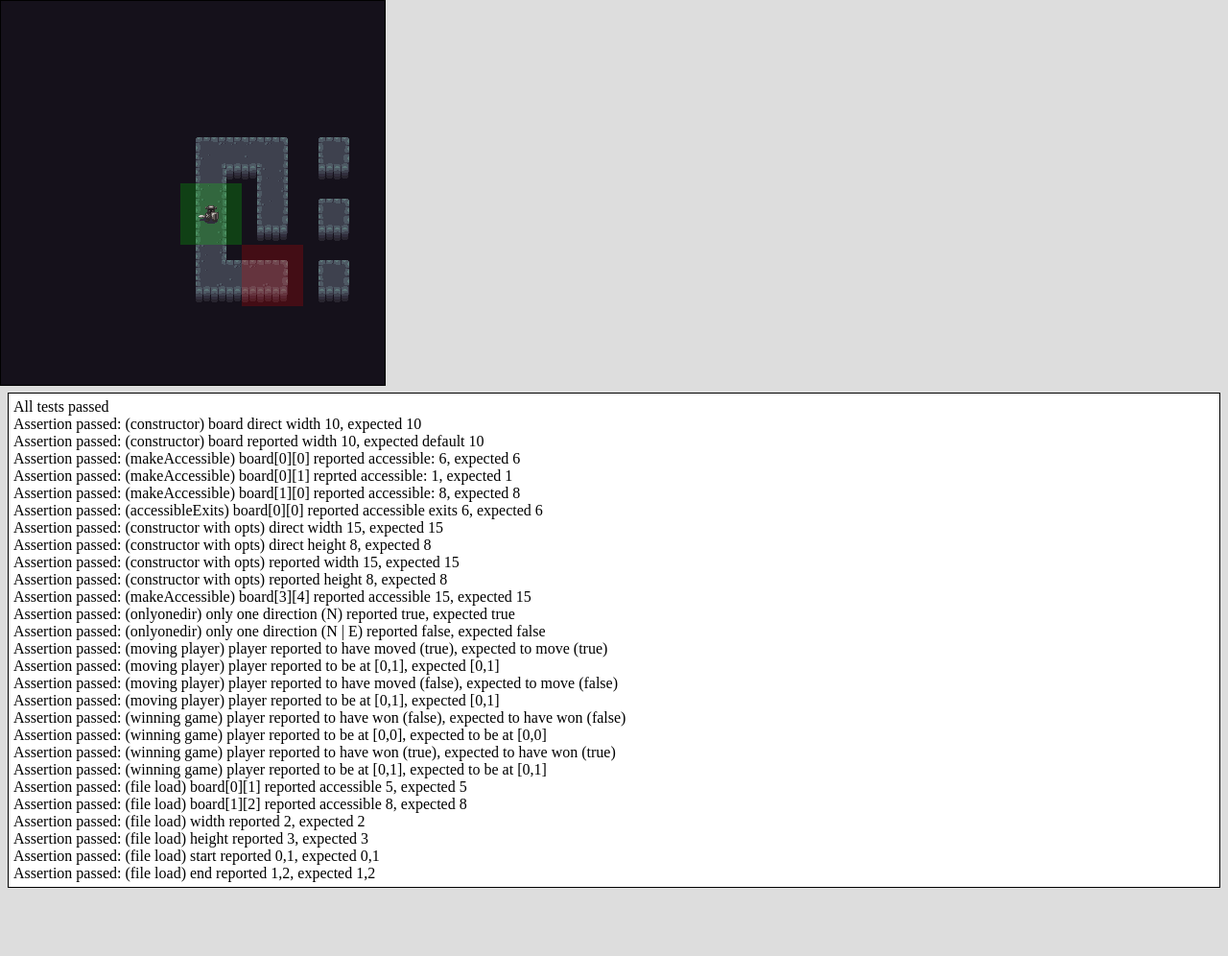
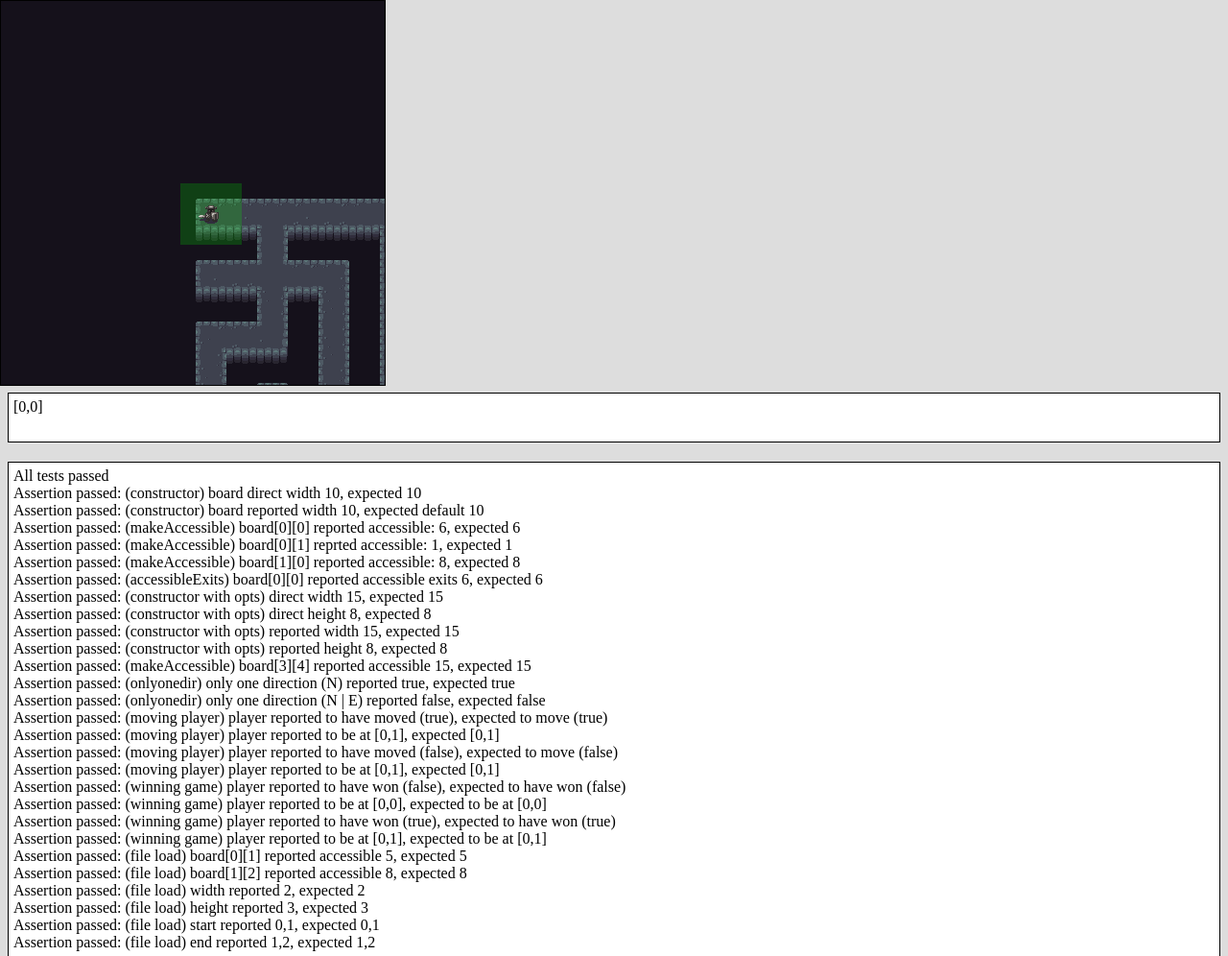
Before and after one commit to Wildtrack/maze, a plain HTML site: page test/index.html in a window 1280 px wide. Shown: the whole page at 96% size. Before the commit the page ends 925 px from the top, so only its background shows below. Drawn offline with Linux system fonts and the light colour scheme.

Commit message:
10x10 level complete, modified test

```diff
--- a/levels/small (5-10)/maze2_3x3.json
+++ b/levels/small (5-10)/maze2_3x3.json
@@ -2,6 +2,6 @@
   "width":3,
   "height":3,
   "start":[0,1],
-  "end":[1,2],
-  "board":[[6,5,3],[12,1,8],[0,0,0]]
+  "end":[2,2],
+  "board":[[6,5,3],[14,1,8],[12,5,1]]
 }
--- a/levels/small (5-10)/maze3_10x10.json
+++ b/levels/small (5-10)/maze3_10x10.json
@@ -1,7 +1,18 @@
 {
   "width":10,
   "height":10,
-  "start":[3,4],
-  "end":[4,5],
-  "board":[[2,0,0,0,0,0,0,0,0,2],[10,0,0,0,0,0,0,0,0,10],[10,0,0,0,0,0,0,0,0,10],[12,5,5,7,5,7,5,5,5,11],[4,5,5,15,1,8,0,0,0,10], [4,5,5,11,0,0,0,0,0,10],[4,5,5,11,0,0,0,0,0,10],[4,5,5,11,0,0,0,0,0,10],[4,5,5,11,0,0,0,0,0,10],[4,5,5,9,0,0,0,0,0,8]]
+  "start":[0,0],
+  "end":[9,9],
+  "board":[
+  	[ 2, 2, 6, 5, 5, 3, 6, 5, 7, 3],
+  	[14,15, 9, 4, 5,15, 9, 2,10,10],
+  	[10,12, 5, 5, 5, 9, 4,13, 9,10],
+  	[14, 5, 5, 7, 5, 7, 5, 5, 5,11],
+  	[12, 7, 5,15, 3, 8, 2, 6, 3,10],
+  	[ 4,13, 5, 9,12, 5,11, 8,10, 8],
+  	[ 4, 5, 7, 3, 2, 4,15, 7,15, 3],
+  	[ 6, 5, 9,10,12, 5,11,10,10,10],
+  	[12, 5, 1,10, 6, 1, 8,10,10,10],
+  	[ 4, 5, 5,13,13, 5, 5, 9, 8, 8]
+  ]
 }
--- a/test/index.html
+++ b/test/index.html
@@ -10,7 +10,8 @@
 	   style="position: absolute; left: 0; top: 0; z-index: 0;"></canvas>
 	 <canvas id="canvas_id" width="400" height="400"
 	   style="position: absolute; left: 0; top: 0; z-index: 1;background-color: transparent;"></canvas>
-    <div id="log" style="position: relative; top: 401px;"></div>
+	<div id="debug" style="position: relative; top: 401px; height:40px;"></div>
+    <div id="log" style="position: relative; top: 421px;"></div>
     <script type="text/javascript" src="../jquery-2.1.3.min.js"></script>
     <script type="text/javascript" src="../canvasengine-1.3.2.all.min.js"></script>
     <script type="text/javascript" src="./testRig.js"></script>
--- a/test/test_mazeRender.js
+++ b/test/test_mazeRender.js
@@ -10,7 +10,7 @@ $(function() {
 			.extend(Input);
 
 	//not testing the model here, assume it works
-	AMaze.model.load('../levels/small (5-10)/maze2_3x3.json', function(loaded) {
+	AMaze.model.load('../levels/small (5-10)/maze3_10x10.json', function(loaded) {
 		var modelTest = loaded;
 
 		canvas.Scene.new({
@@ -128,7 +128,7 @@ $(function() {
 						[																{x:16,y: 0, tiles:["g_flat_w_1","g_flat_w_2","g_flat_w_3"]},{x:32,y: 0, tiles:["g_flat_e_1","g_flat_e_2","g_flat_e_3"]},
 							{x: 0,y:16, tiles:["g_flat_n_1","g_flat_n_2","g_flat_n_3"]},{x:16,y:16, tiles:["g_flat_icorner_se"]},					{x:32,y:16, tiles:["g_flat_e_1","g_flat_e_2","g_flat_e_3"]},
 							{x: 0,y:32, tiles:["g_flat_s_1","g_flat_s_2","g_flat_s_3"]},{x:16,y:32, tiles:["g_flat_icorner_ne"]},					{x:32,y:32, tiles:["g_flat_e_1","g_flat_e_2","g_flat_e_3"]},
-																						{x:16,y:48, tiles:["g_flat_w_1","g_flat_w_2","g_flat_w_3"]},{x:32,y:48, tiles:["g_flat_e_1","g_flat_e_2","g_flat_e_3"]}
+							{x: 0,y:48, tiles:["g_fall_lg"]},							{x:16,y:48, tiles:["g_flat_w_1","g_flat_w_2","g_flat_w_3"]},{x:32,y:48, tiles:["g_flat_e_1","g_flat_e_2","g_flat_e_3"]}
 						],
 						//14: e | s | w
 						[	{x: 0,y:16, tiles:["g_flat_n_1","g_flat_n_2","g_flat_n_3"]},{x:16,y:16, tiles:["g_flat_n_1","g_flat_n_2","g_flat_n_3"]},{x:32,y:16, tiles:["g_flat_n_1","g_flat_n_2","g_flat_n_3"]},{x:48,y:16, tiles:["g_flat_n_1","g_flat_n_2","g_flat_n_3"]},
@@ -159,21 +159,31 @@ $(function() {
 					'style':styleObj
 				});
 				this.mazeRenderer.drawMaze();
+				this.debug = $('#debug');
+				self = this;
+				this.debugFunc = function() {
+					self.debug.text("["+modelTest.currPos[0]+","+modelTest.currPos[1]+"]");
+				};
+				this.debugFunc();
 
 				canvas.Input.keyUp(Input.Up, function(e) {
 					modelTest.movePlayer(AMaze.model.N_CONST);
+					self.debugFunc();
 				});
 
 				canvas.Input.keyUp(Input.Bottom, function(e) {
 					modelTest.movePlayer(AMaze.model.S_CONST);
+					self.debugFunc();
 				});
 
 				canvas.Input.keyUp(Input.Left, function(e) {
 					modelTest.movePlayer(AMaze.model.W_CONST);
+					self.debugFunc();
 				});
 
 				canvas.Input.keyUp(Input.Right, function(e) {
 					modelTest.movePlayer(AMaze.model.E_CONST);
+					self.debugFunc();
 				});
 			},
 			render: function(stage) {
```
